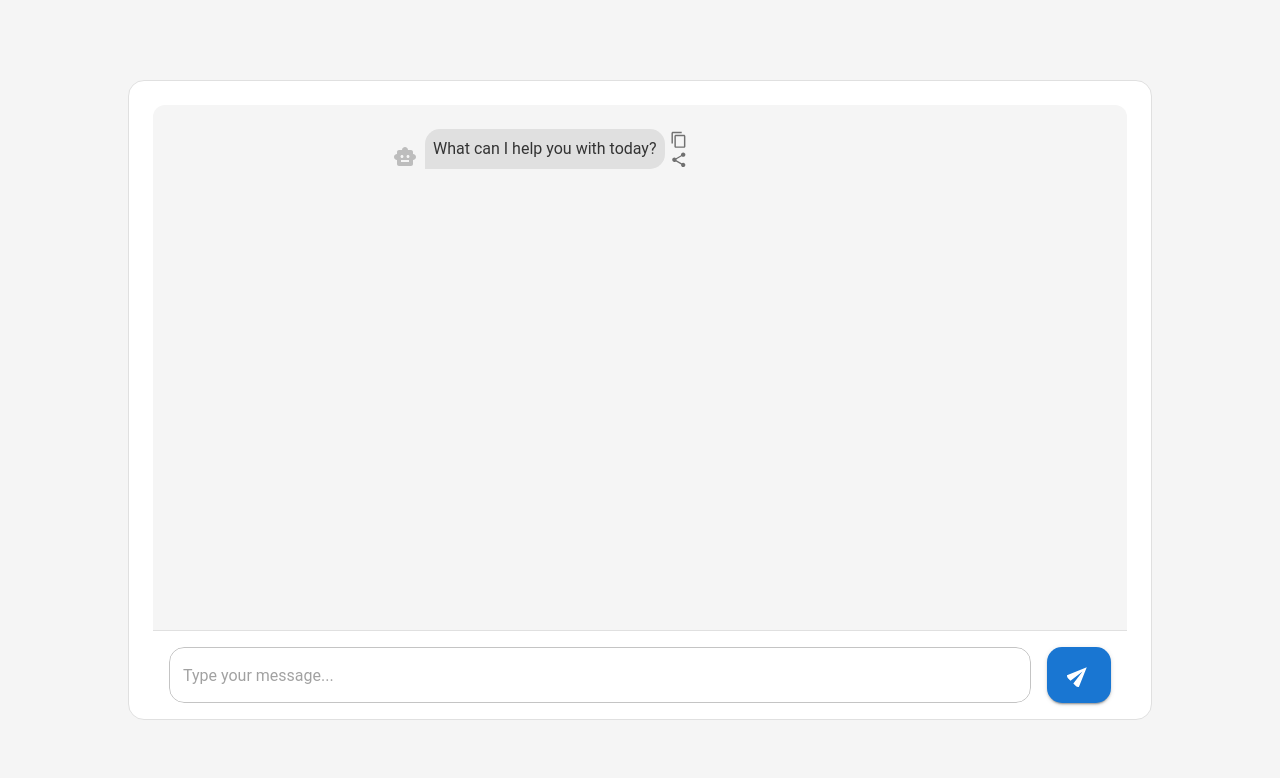
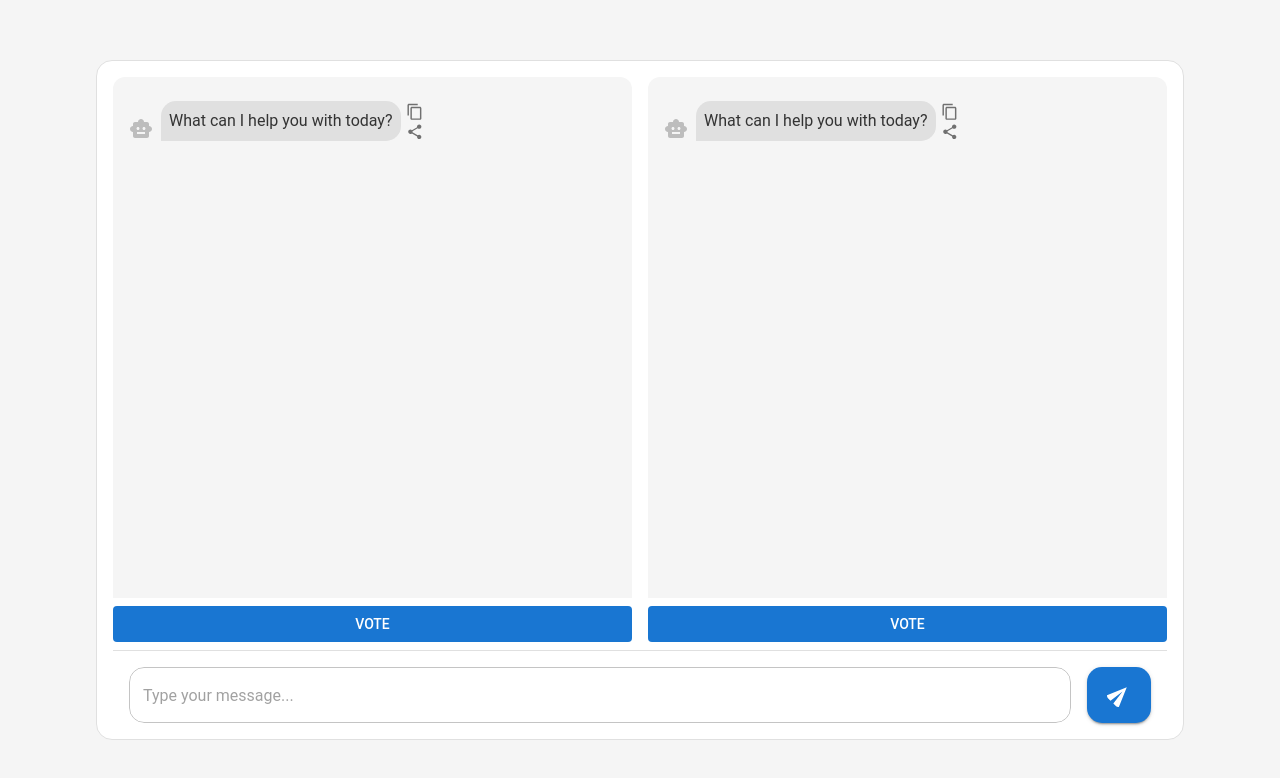
Before and after one commit to HowardM12138/theoremllama-web-app, a React (Create React App) app in the folder frontend/: page / in a window 1280 px wide. Shown: the top 778 px of the page. Built offline with nearby package versions, Linux system fonts and the light colour scheme; no server answers.

Commit message:
Added second chat window. Added vote buttons

```diff
--- a/frontend/src/App.js
+++ b/frontend/src/App.js
@@ -1,12 +1,13 @@
 import React, { useState } from "react";
 import ChatWindow from "./components/ChatWindow";
 import ChatInput from "./components/ChatInput";
-import { Container, Box } from "@mui/material";
+import VoteBar from "./components/VoteBar";
+import getGeminiResponse from "./utils/GeminiApi";
+import { Container, Box, Grid2 } from "@mui/material";
 import { ThemeProvider, createTheme } from "@mui/material/styles";
 
 // Generate unique ID for messages
 const generateUniqueId = () => `_${Math.random().toString(36).substr(2, 9)}`;
-const geminiApiKey = process.env.REACT_APP_GEMINI_API_KEY;
 
 const theme = createTheme({
   typography: {
@@ -28,22 +29,20 @@ const theme = createTheme({
 
 function App() {
   // State to keep track of chat messages
-  const [messages, setMessages] = useState([
+  const [messagesLeft, setMessagesLeft] = useState([
     {
       id: "thinking",
       sender: "bot",
       text: "What can I help you with today?",
     },
   ]);
-
-  const getContextWindow = () => {
-    // Select the last few messages to form the context
-    const MAX_CONTEXT_MESSAGES = 15;
-    const contextMessages = messages.slice(-MAX_CONTEXT_MESSAGES);
-    return contextMessages.map((msg) => ({
-      text: `${msg.sender}: ${msg.text}`,
-    }));
-  };
+  const [messagesRight, setMessagesRight] = useState([
+    {
+      id: "thinking",
+      sender: "bot",
+      text: "What can I help you with today?",
+    },
+  ]);
 
   // Function to handle sending a message
   const handleSendMessage = async (message) => {
@@ -55,35 +54,20 @@ function App() {
     };
     // Add a temporary "thinking" message for the bot
     const thinkingMessage = { id: "thinking", sender: "bot", text: "..." };
-    setMessages((prevMessages) => [
+    setMessagesLeft((prevMessages) => [
+      ...prevMessages,
+      userMessage,
+      thinkingMessage,
+    ]);
+    setMessagesRight((prevMessages) => [
       ...prevMessages,
       userMessage,
       thinkingMessage,
     ]);
 
+    // Fetch LEFT panel api response
     try {
-      // Include context in the API call by appending the last few messages
-      const contextWindow = getContextWindow();
-      console.log(contextWindow);
-      const response = await fetch(
-        `https://generativelanguage.googleapis.com/v1beta/models/gemini-1.5-flash-latest:generateContent?key=${geminiApiKey}`,
-        {
-          method: "POST",
-          headers: {
-            "Content-Type": "application/json",
-          },
-          body: JSON.stringify({
-            contents: [
-              { parts: [...contextWindow, { text: `User: ${message}` }] },
-            ],
-          }),
-        }
-      );
-      const data = await response.json();
-      // Extract the response text from the data
-      const botResponseText =
-        data?.candidates?.[0]?.content?.parts?.[0]?.text ||
-        "Sorry, I didn't understand that.";
+      const botResponseText = await getGeminiResponse(messagesLeft, message);
 
       const botResponse = {
         id: generateUniqueId(),
@@ -91,7 +75,7 @@ function App() {
         text: botResponseText,
       };
       // Replace the "thinking" message with the actual bot response
-      setMessages((prevMessages) => {
+      setMessagesLeft((prevMessages) => {
         const updatedMessages = [...prevMessages];
         updatedMessages.pop();
         return [...updatedMessages, botResponse];
@@ -105,7 +89,37 @@ function App() {
         text: "Error: Unable to fetch response.",
       };
 
-      setMessages((prevMessages) => {
+      setMessagesLeft((prevMessages) => {
+        const updatedMessages = [...prevMessages];
+        updatedMessages.pop(); // Remove the "thinking" message
+        return [...updatedMessages, errorMessage];
+      });
+    }
+    // Fetch RIGHT panel api response
+    try {
+      const botResponseText = await getGeminiResponse(messagesRight, message);
+
+      const botResponse = {
+        id: generateUniqueId(),
+        sender: "bot",
+        text: botResponseText,
+      };
+      // Replace the "thinking" message with the actual bot response
+      setMessagesRight((prevMessages) => {
+        const updatedMessages = [...prevMessages];
+        updatedMessages.pop();
+        return [...updatedMessages, botResponse];
+      });
+    } catch (error) {
+      console.error("Error calling the Gemini API:", error);
+      // Handle errors
+      const errorMessage = {
+        id: generateUniqueId(),
+        sender: "bot",
+        text: "Error: Unable to fetch response.",
+      };
+
+      setMessagesRight((prevMessages) => {
         const updatedMessages = [...prevMessages];
         updatedMessages.pop(); // Remove the "thinking" message
         return [...updatedMessages, errorMessage];
@@ -129,32 +143,77 @@ function App() {
             maxWidth={false}
             sx={{
               width: {
-                xs: "95%", // Full width on extra-small screens (phones)
-                sm: "95%", // Full width on small screens (phones)
-                md: "80%", // 80% width on medium screens (tablets)
-                lg: "80%", // 70% width on large screens (laptops)
-                xl: "80%", // 60% width on extra-large screens (desktops)
+                xs: "100%", // Full width on extra-small screens (phones)
+                sm: "100%", // Full width on small screens (phones)
+                md: "85%", // 80% width on medium screens (tablets)
+                lg: "85%", // 70% width on large screens (laptops)
+                xl: "85%", // 60% width on extra-large screens (desktops)
               },
               height: {
-                xs: "95vh", // Full height on phones
-                sm: "95vh", // Full height on phones
-                md: "80vh", // 80% height on tablets
-                lg: "80vh", // 70% height on laptops
-                xl: "80vh", // 60% height on desktops
+                xs: "100vh", // Full height on phones
+                sm: "100vh", // Full height on phones
+                md: "85vh", // 80% height on tablets
+                lg: "85vh", // 70% height on laptops
+                xl: "85vh", // 60% height on desktops
               },
               display: "flex",
               flexDirection: "column",
               justifyContent: "center",
-              paddingTop: 3,
+              paddingTop: { xs: 0, lg: 2 },
+              paddingX: { xs: 0, lg: 2 },
               border: 1,
               borderColor: "grey.300",
-              borderRadius: 4,
+              borderRadius: { xs: 0, lg: 4 },
               overflow: "hidden",
               backgroundColor: "white",
             }}
           >
-            <ChatWindow messages={messages} />
-            <ChatInput onSendMessage={handleSendMessage} />
+            <Box
+              sx={{
+                display: "flex",
+                flexDirection: "column",
+                flex: 1,
+                overflow: "hidden",
+              }}
+            >
+              <Grid2
+                container
+                spacing={2}
+                direction={{ xs: "column", lg: "row" }}
+                sx={{ flex: 1, height: "100%", overflow: "hidden" }}
+              >
+                <Grid2
+                  item
+                  xs={12}
+                  md={6}
+                  sx={{
+                    flex: 1,
+                    height: { xs: "50%", lg: "100%" },
+                    overflow: "auto",
+                  }}
+                >
+                  <ChatWindow messages={messagesLeft} />
+                </Grid2>
+                <Grid2
+                  item
+                  xs={12}
+                  md={6}
+                  sx={{
+                    flex: 1,
+                    height: { xs: "50%", lg: "100%" },
+                    overflow: "auto",
+                  }}
+                >
+                  <ChatWindow messages={messagesRight} />
+                </Grid2>
+              </Grid2>
+            </Box>
+            <Box sx={{ width: "100%", display: {lg: "block", xs: "none"} }}>
+              <VoteBar></VoteBar>
+            </Box>
+            <Box sx={{ width: "100%" }}>
+              <ChatInput onSendMessage={handleSendMessage} />
+            </Box>
           </Container>
         </Box>
       </ThemeProvider>
--- a/frontend/src/components/ChatWindow.js
+++ b/frontend/src/components/ChatWindow.js
@@ -65,11 +65,10 @@ function ChatWindow({ messages }) {
       display="flex"
       flexDirection="column"
       height="100%"
-      p={2}
       bgcolor="grey.100"
       sx={{
         borderRadius: "12px 12px 0 0",
-        overflow: "hidden",
+        overflow: "auto",
       }}
     >
       <Box
@@ -77,26 +76,12 @@ function ChatWindow({ messages }) {
         onScroll={handleScroll}
         flex={1}
         overflow="auto"
-        bgcolor="grey.100"
         display="flex"
-        mb={2}
         flexDirection="column"
         sx={{
-          maxHeight: "80vh",
-          paddingLeft: {
-            xs: 2, // Padding for extra-small screens (phones)
-            sm: 10, // Padding for small screens (phones)
-            md: 21, // Increased padding for medium screens (tablets)
-            lg: 28, // Larger padding for large screens (laptops)
-            xl: 35, // Even larger padding for extra-large screens (desktops)
-          },
-          paddingRight: {
-            xs: 2, // Padding for extra-small screens (phones)
-            sm: 10, // Padding for small screens (phones)
-            md: 21, // Increased padding for medium screens (tablets)
-            lg: 28, // Larger padding for large screens (laptops)
-            xl: 35, // Even larger padding for extra-large screens (desktops)
-          },
+          height: "100%",
+          maxHeight: "100%",
+          p: 2,
         }}
       >
         {messages.map((msg, index) => (
@@ -116,6 +101,7 @@ function ChatWindow({ messages }) {
           onClick={handleStopGeneration}
           sx={{
             backgroundColor: "#e0e0e0",
+            mb: 2,
             padding: "12px 16px",
             borderRadius: "12px",
             alignSelf: "center",
--- /dev/null
+++ b/frontend/src/components/VoteBar.js
@@ -0,0 +1,71 @@
+import React, { useState } from "react";
+import { Box, Button } from "@mui/material";
+
+const VoteBar = () => {
+  const [hoveredButton, setHoveredButton] = useState(null);
+
+  return (
+    <Box
+      display="flex"
+      justifyContent="space-around"
+      alignItems="center"
+      my={1}
+    >
+      <Button
+        variant={hoveredButton === "left" ? "contained" : "outlined"}
+        onMouseEnter={() => setHoveredButton("left")}
+        onMouseLeave={() => setHoveredButton(null)}
+        sx={{
+          width: "50%",
+          color:
+            hoveredButton === null
+              ? "white"
+              : hoveredButton === "left"
+              ? "white"
+              : "black",
+          backgroundColor:
+            hoveredButton === null
+              ? "#1976d2"
+              : hoveredButton === "left"
+              ? "#1976d2"
+              : "#e0e0e0",
+          marginRight: 2,
+        }}
+      >
+        {hoveredButton === null
+          ? "VOTE"
+          : hoveredButton === "left"
+          ? "BETTER"
+          : "WORSE"}
+      </Button>
+      <Button
+        variant={hoveredButton === "right" ? "contained" : "outlined"}
+        onMouseEnter={() => setHoveredButton("right")}
+        onMouseLeave={() => setHoveredButton(null)}
+        sx={{
+          width: "50%",
+          color:
+            hoveredButton === null
+              ? "white"
+              : hoveredButton === "right"
+              ? "white"
+              : "black",
+          backgroundColor:
+            hoveredButton === null
+              ? "#1976d2"
+              : hoveredButton === "right"
+              ? "#1976d2"
+              : "#e0e0e0",
+        }}
+      >
+        {hoveredButton === null
+          ? "VOTE"
+          : hoveredButton === "right"
+          ? "BETTER"
+          : "WORSE"}
+      </Button>
+    </Box>
+  );
+};
+
+export default VoteBar;
--- /dev/null
+++ b/frontend/src/utils/GeminiApi.js
@@ -0,0 +1,34 @@
+const geminiApiKey = process.env.REACT_APP_GEMINI_API_KEY;
+
+export default async function getGeminiResponse(messages, message) {
+  const getContextWindow = () => {
+    // Select the last few messages to form the context
+    const MAX_CONTEXT_MESSAGES = 25;
+    const contextMessages = messages.slice(-MAX_CONTEXT_MESSAGES);
+    return contextMessages.map((msg) => ({
+      text: `${msg.sender}: ${msg.text}`,
+    }));
+  };
+
+  // Include context in the API call by appending the last few messages
+  const contextWindow = getContextWindow();
+  const response = await fetch(
+    `https://generativelanguage.googleapis.com/v1beta/models/gemini-1.5-flash-latest:generateContent?key=${geminiApiKey}`,
+    {
+      method: "POST",
+      headers: {
+        "Content-Type": "application/json",
+      },
+      body: JSON.stringify({
+        contents: [{ parts: [...contextWindow, { text: `User: ${message}` }] }],
+      }),
+    }
+  );
+  const data = await response.json();
+  // Extract the response text from the data
+  const botResponseText =
+    data?.candidates?.[0]?.content?.parts?.[0]?.text ||
+    "Sorry, I didn't understand that.";
+
+  return botResponseText;
+}
```
